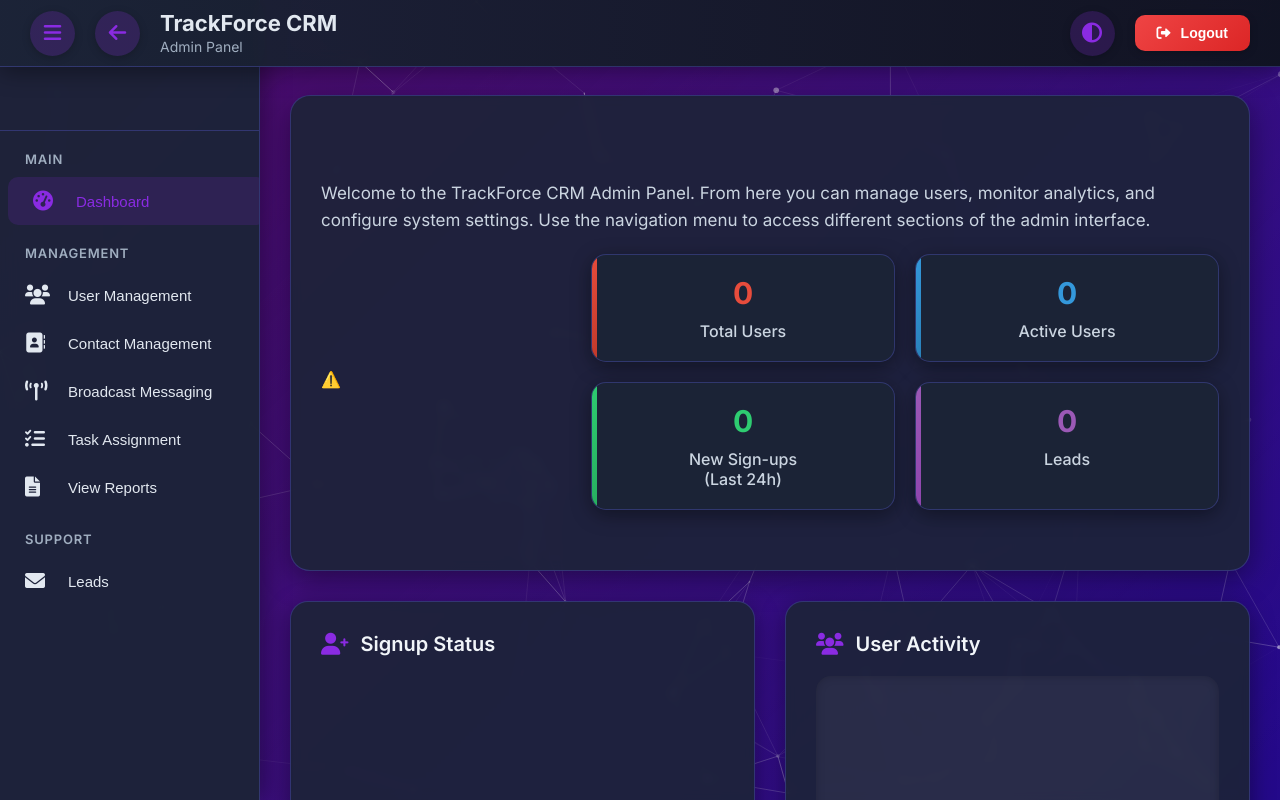
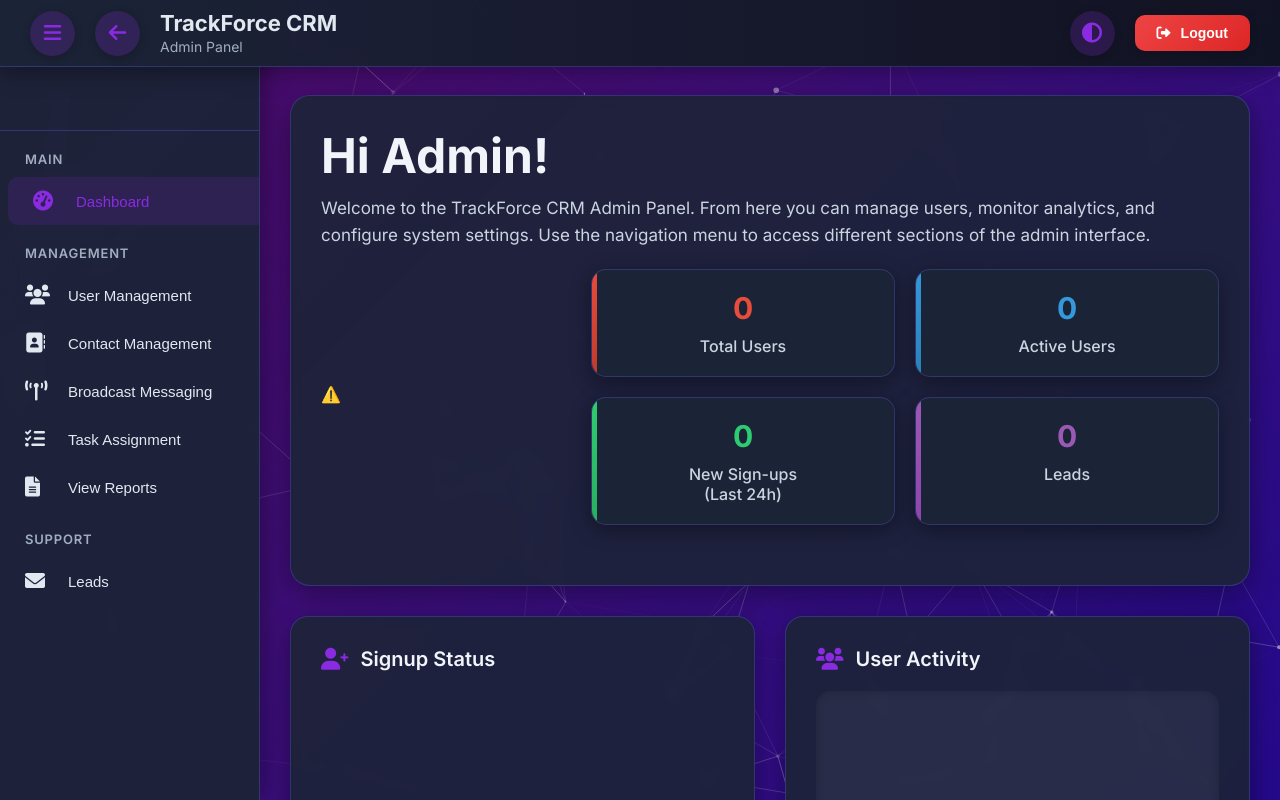
Before and after one commit to Mayank-sethiya/CUSTOMER_RELATIONSHIP_MANAGEMENT-SYSTEM, a plain HTML site: page docs/admin/dashboard.html in a window 1280 px wide. Drawn offline with nearby package versions, Linux system fonts and the light colour scheme; no server answers.

Commit message:
welcome text updates

```diff
--- a/docs/admin/dashboard.html
+++ b/docs/admin/dashboard.html
@@ -1322,6 +1322,7 @@
 <script>
     document.addEventListener('DOMContentLoaded', function () {
         // --- Initialize based on localStorage ---
+
         const savedTheme = localStorage.getItem('theme');
         if (savedTheme) {
             document.body.setAttribute('data-theme', savedTheme);
@@ -1914,6 +1915,14 @@
     }
 
     async function updateDashboardData() {
+        // ✅ Always set welcome text first
+        const adminName = localStorage.getItem('adminName') || 'Admin';
+        const adminWelcome = document.getElementById('adminWelcome');
+        adminWelcome.classList.remove('animate');
+        adminWelcome.textContent = `Hi ${adminName}!`;
+        void adminWelcome.offsetWidth; // restart animation
+        adminWelcome.classList.add('animate');
+
         try {
             const [usersRes, leadsRes, signupsMonthlyRes, signupsRecentRes] = await Promise.all([
                 fetch(`${USER_API}`),
@@ -1921,31 +1930,35 @@
                 fetch(`${USER_API}/signups/monthly`),
                 fetch(`${USER_API}/count/recent`)
             ]);
+
             if (!usersRes.ok || !leadsRes.ok || !signupsMonthlyRes.ok || !signupsRecentRes.ok) {
                 throw new Error('One or more API requests failed');
             }
+
             const users = await usersRes.json();
             const leadsData = await leadsRes.json();
             const signupsMonthlyData = await signupsMonthlyRes.json();
             const recentSignupsData = await signupsRecentRes.json();
+
             const totalActiveUsers = users.filter(user => user.status === 'active').length;
+
             document.getElementById("userCount").textContent = users.length;
-            document.getElementById('activeUsersCount').textContent = totalActiveUsers;
+            document.getElementById("activeUsersCount").textContent = totalActiveUsers;
             document.getElementById("signupCount").textContent = recentSignupsData.count || 0;
-            document.getElementById("leadCount").textContent = leadsData.count !== undefined ? leadsData.count : leadsData;
-            initializeCharts(users, leadsData.count !== undefined ? leadsData.count : leadsData, signupsMonthlyData, totalActiveUsers);
-            const adminName = localStorage.getItem('adminName') || 'Admin';
-            const adminWelcome = document.getElementById('adminWelcome');
-            if (adminWelcome.textContent !== `Hi ${adminName}!`) {
-                adminWelcome.classList.remove('animate');
-                adminWelcome.textContent = `Hi ${adminName}!`;
-                void adminWelcome.offsetWidth;
-                adminWelcome.classList.add('animate');
-            }
+            document.getElementById("leadCount").textContent =
+                leadsData.count !== undefined ? leadsData.count : leadsData;
+
+            initializeCharts(
+                users,
+                leadsData.count !== undefined ? leadsData.count : leadsData,
+                signupsMonthlyData,
+                totalActiveUsers
+            );
         } catch (error) {
             console.error("Error updating dashboard data:", error);
         }
     }
+
 
     async function loadRecentUsers() {
         try {
```
Also changed, not shown: src/main/resources/static/admin/dashboard.html (+24 -11 lines).
